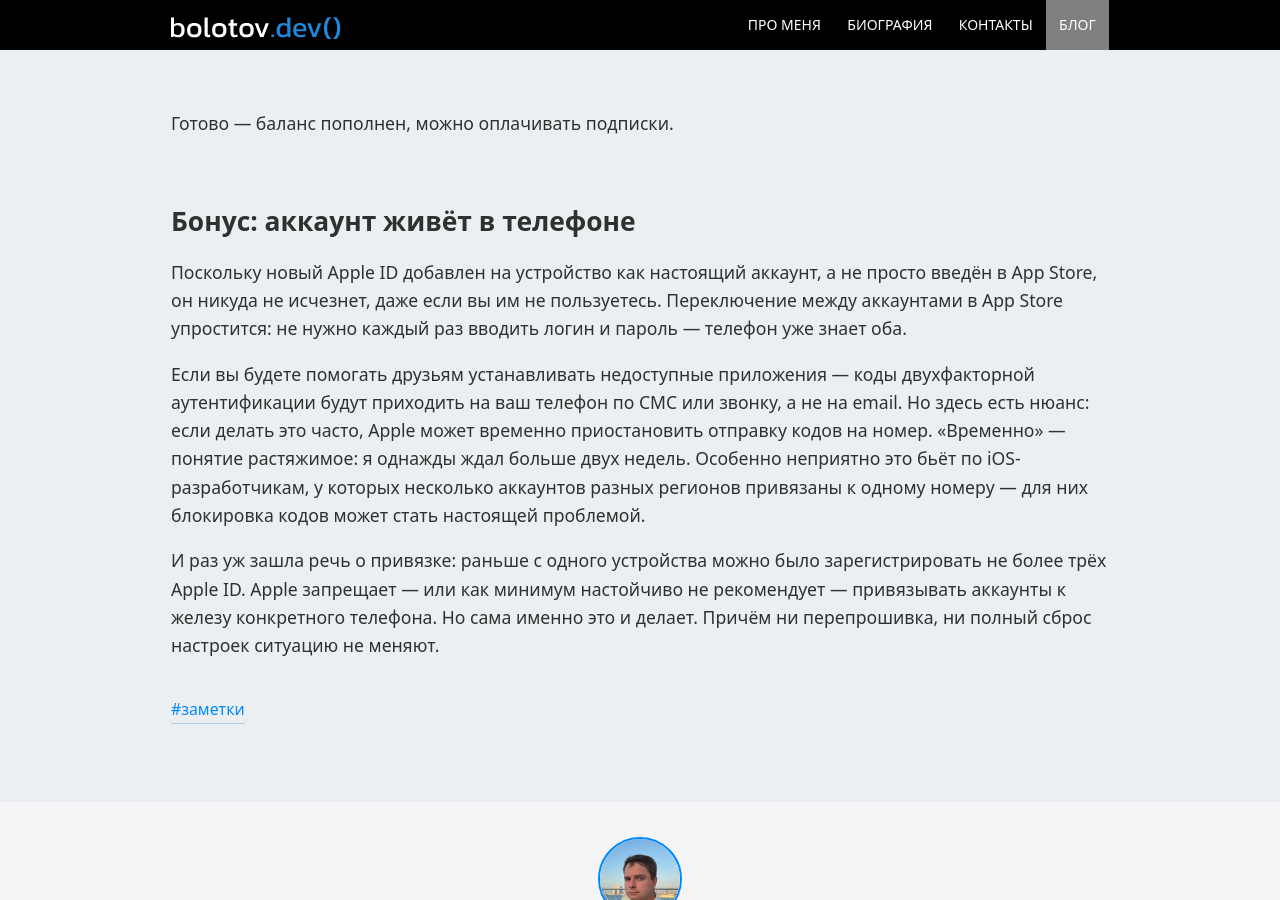
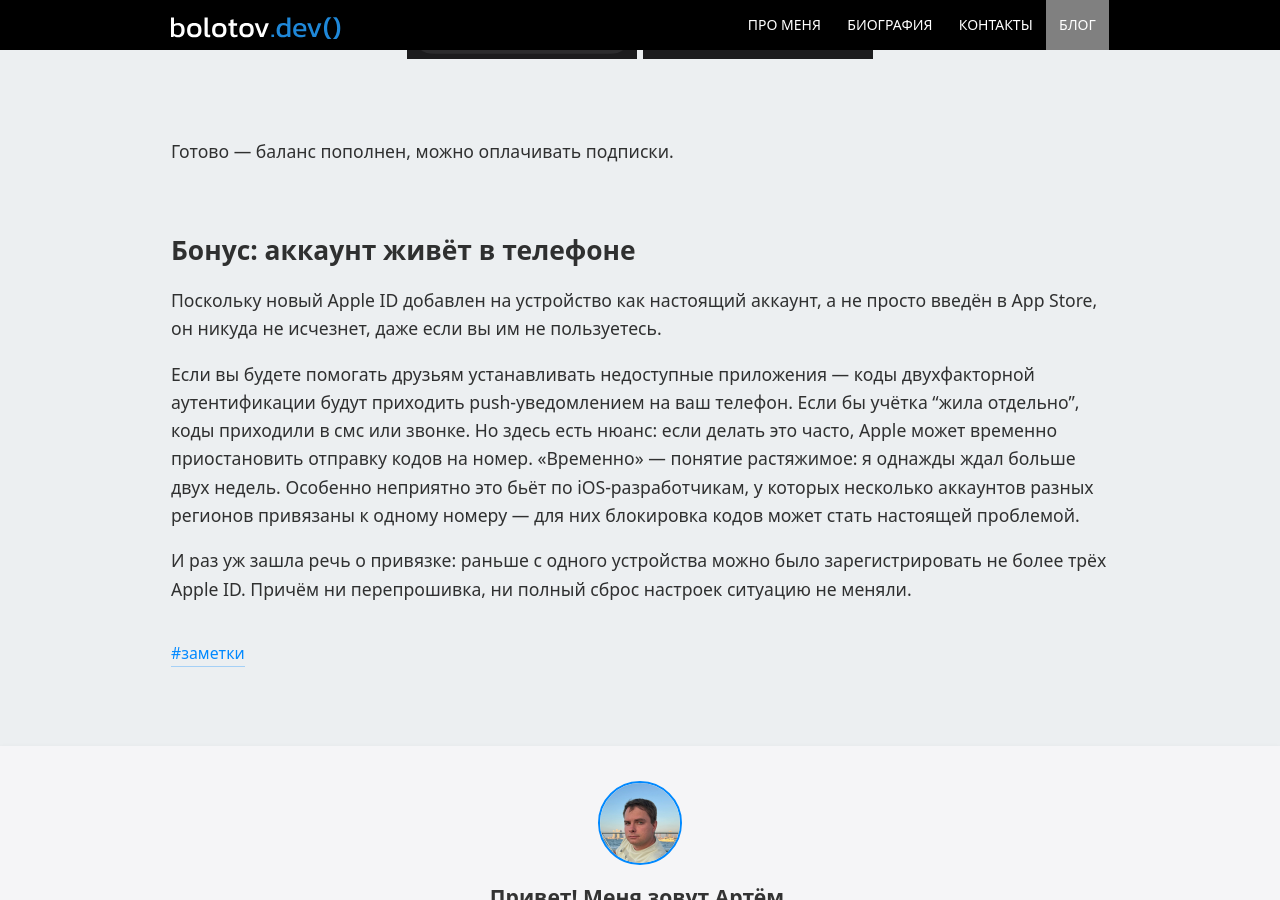
Before and after one commit to artembolotov/artembolotov.github.io, a Jekyll site: the page built from blog/_posts/2026-04-05-apple-id-other-region.md, in a window 1280 px wide and 900 px high, scrolled down 8790 px. Built offline with Jekyll 4.4.1, drawn with Linux system fonts in a browser that asks for light colours; some of the changed text lies outside the part shown.

Commit message:
Some fixes

```diff
--- a/blog/_posts/2026-04-05-apple-id-other-region.md
+++ b/blog/_posts/2026-04-05-apple-id-other-region.md
@@ -116,7 +116,7 @@
 
 Код можно купить на разных ресурсах, главное — убедитесь, что он для вашего региона: код для Турции не активируется на американском аккаунте.
 
-Я покупаю в приложении Сбера: **Платежи → Отдых и развлечения**, в поиске пишем **Apple**. Сбер предлагает карты для ОАЭ, Польши, США, Турции и Франции. Выбираем **Apple Card, США**, вводим email и выбираем сумму. Двадцать долларов обойдутся примерно в 1670 рублей. После оплаты код придёт на email.
+Достаточно удобно это реализовано в приложении Сбера: **Платежи → Отдых и развлечения**, в поиске пишем **Apple**. Сбер предлагает карты для ОАЭ, Польши, США, Турции и Франции. Выбираем **Apple Card, США**, вводим любой живой email, которым пользуетесь — туда придёт письмо с кодом (не тот, что мы только что создали). Выбираем сумму — двадцать долларов (что равно подписке ChatGPT) на 5 апреля 2026 года обходились в 1672,55 рублей.
 
 {% capture gallery_buycard %}
 32.png
@@ -126,7 +126,7 @@
 {% endcapture %}
 {% include gallery.html images=gallery_buycard %}
 
-Теперь снова переключаемся на новый американский аккаунт в App Store. Открываем аккаунт, нажимаем **Активировать карту → Ввести код вручную** и вводим полученный код.
+Заходим в App Store, открываем аккаунт, нажимаем **Активировать карту → Ввести код вручную** и вводим полученный код.
 
 {% capture gallery_activate %}
 36.png
@@ -138,8 +138,8 @@
 
 ## Бонус: аккаунт живёт в телефоне
 
-Поскольку новый Apple ID добавлен на устройство как настоящий аккаунт, а не просто введён в App Store, он никуда не исчезнет, даже если вы им не пользуетесь. Переключение между аккаунтами в App Store упростится: не нужно каждый раз вводить логин и пароль — телефон уже знает оба.
+Поскольку новый Apple ID добавлен на устройство как настоящий аккаунт, а не просто введён в App Store, он никуда не исчезнет, даже если вы им не пользуетесь.
 
-Если вы будете помогать друзьям устанавливать недоступные приложения — коды двухфакторной аутентификации будут приходить на ваш телефон по СМС или звонку, а не на email. Но здесь есть нюанс: если делать это часто, Apple может временно приостановить отправку кодов на номер. «Временно» — понятие растяжимое: я однажды ждал больше двух недель. Особенно неприятно это бьёт по iOS-разработчикам, у которых несколько аккаунтов разных регионов привязаны к одному номеру — для них блокировка кодов может стать настоящей проблемой.
+Если вы будете помогать друзьям устанавливать недоступные приложения — коды двухфакторной аутентификации будут приходить push-уведомлением на ваш телефон. Если бы учётка "жила отдельно", коды приходили в смс или звонке. Но здесь есть нюанс: если делать это часто, Apple может временно приостановить отправку кодов на номер. «Временно» — понятие растяжимое: я однажды ждал больше двух недель. Особенно неприятно это бьёт по iOS-разработчикам, у которых несколько аккаунтов разных регионов привязаны к одному номеру — для них блокировка кодов может стать настоящей проблемой.
 
-И раз уж зашла речь о привязке: раньше с одного устройства можно было зарегистрировать не более трёх Apple ID. Apple запрещает — или как минимум настойчиво не рекомендует — привязывать аккаунты к железу конкретного телефона. Но сама именно это и делает. Причём ни перепрошивка, ни полный сброс настроек ситуацию не меняют.
+И раз уж зашла речь о привязке: раньше с одного устройства можно было зарегистрировать не более трёх Apple ID. Причём ни перепрошивка, ни полный сброс настроек ситуацию не меняли.
```
